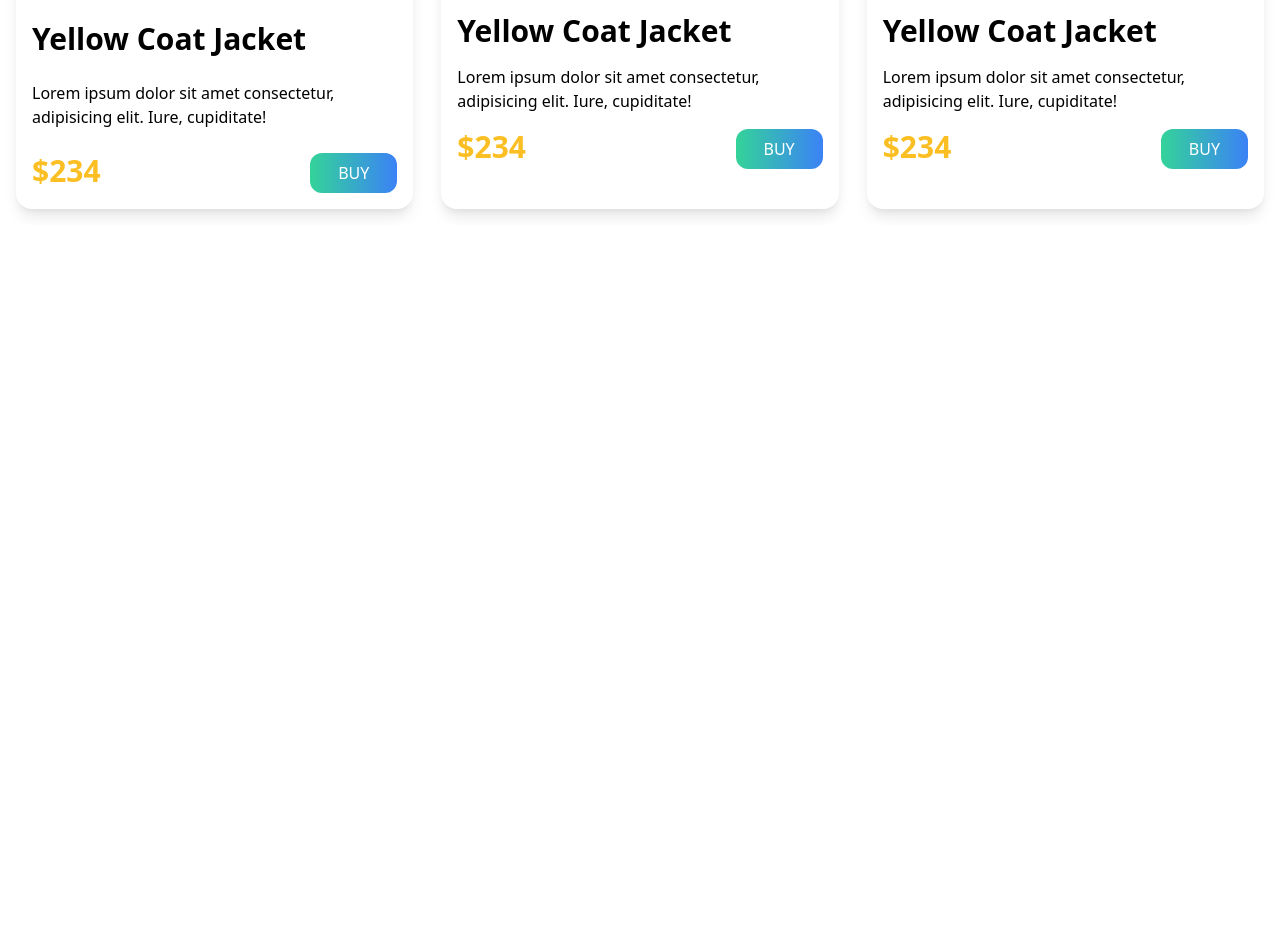
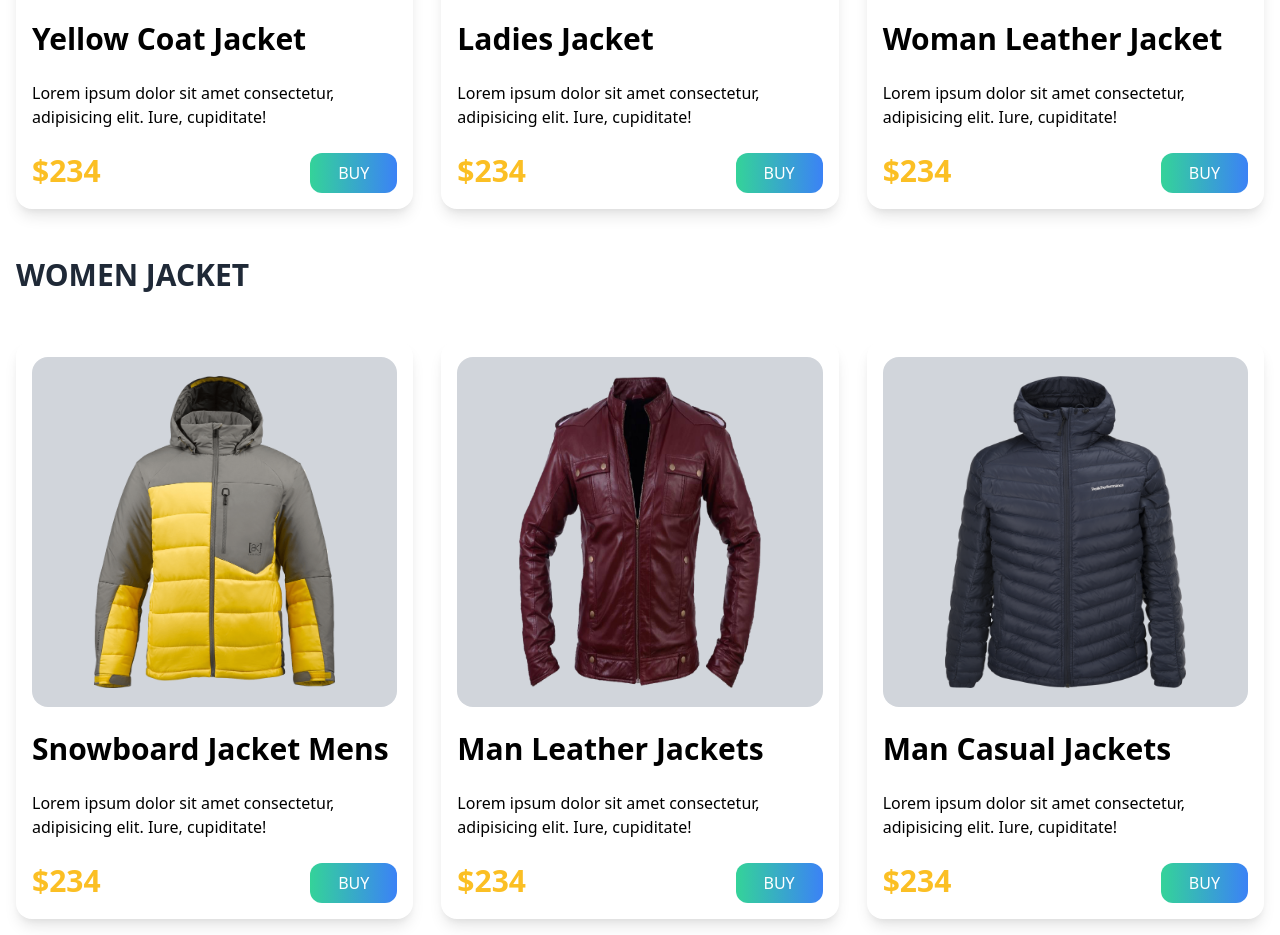
Before and after one commit to mahi1212/Penguin-Fashion, a plain HTML site: page index.html in a window 1280 px wide. Shown: the part 1220-2155 px from the top of the page. Before the commit the page ends 1445 px from the top, so only its background shows below. Drawn offline with nearby package versions, Linux system fonts and the light colour scheme.

Commit message:
mens section done

```diff
--- a/index.html
+++ b/index.html
@@ -54,20 +54,56 @@
                     <h2 class="text-3xl font-bold inline-block text-yellow-400">$234</h2>
                     <button class="text-white uppercase px-7 py-2 mb-12 bg-green-500 float-right rounded-xl font-medium bg-gradient-to-r from-green-400 to-blue-500 ">Buy</button>
                 </div>
-                <div class="shadow-lg rounded-2xl p-4 space-y-4">
+                <div class="shadow-lg rounded-2xl p-4 space-y-6">
                     <div class="bg-gray-300 rounded-2xl">
                         <img src="images/jacket-2.png" alt="">
                     </div>
-                    <h4 class="text-3xl font-bold">Yellow Coat Jacket</h4>
+                    <h4 class="text-3xl font-bold">Ladies Jacket </h4>
                     <p>Lorem ipsum dolor sit amet consectetur, adipisicing elit. Iure, cupiditate!</p>
                     <h2 class="text-3xl font-bold inline-block text-yellow-400">$234</h2>
                     <button class="text-white uppercase px-7 py-2 mb-12 bg-green-500 float-right rounded-xl font-medium bg-gradient-to-r from-green-400 to-blue-500 ">Buy</button>
                 </div>
-                <div class="shadow-lg rounded-2xl p-4 space-y-4">
+                <div class="shadow-lg rounded-2xl p-4 space-y-6">
                     <div class="bg-gray-300 rounded-2xl">
                         <img src="images/jacket-3.png" alt="">
                     </div>
-                    <h4 class="text-3xl font-bold">Yellow Coat Jacket</h4>
+                    <h4 class="text-3xl font-bold">Woman Leather Jacket </h4>
+                    <p>Lorem ipsum dolor sit amet consectetur, adipisicing elit. Iure, cupiditate!</p>
+                    <h2 class="text-3xl font-bold inline-block text-yellow-400">$234</h2>
+                    <button class="text-white uppercase px-7 py-2 mb-12 bg-green-500 float-right rounded-xl font-medium bg-gradient-to-r from-green-400 to-blue-500 ">Buy</button>
+                </div>
+            </div>
+        </section>
+        <!-- men jacket section-->
+        <section class="container px-4 mx-auto my-4">
+            <div>
+                <h2 class="text-3xl text-gray-800 uppercase font-bold my-12">Women Jacket</h2>
+            </div>
+        <!-- women jacket conatiner -->
+            <div class="grid md:grid-cols-3 gap-7">
+                <div class="shadow-lg rounded-2xl p-4 space-y-6">
+                    <div class="bg-gray-300 rounded-2xl">
+                        <img src="images/jacket-4.png" alt="">
+                    </div>
+                    <h4 class="text-3xl font-bold">Snowboard Jacket Mens</h4>
+                    <p>Lorem ipsum dolor sit amet consectetur, adipisicing elit. Iure, cupiditate!</p>
+                    <h2 class="text-3xl font-bold inline-block text-yellow-400">$234</h2>
+                    <button class="text-white uppercase px-7 py-2 mb-12 bg-green-500 float-right rounded-xl font-medium bg-gradient-to-r from-green-400 to-blue-500 ">Buy</button>
+                </div>
+                <div class="shadow-lg rounded-2xl p-4 space-y-6">
+                    <div class="bg-gray-300 rounded-2xl">
+                        <img src="images/jacket-5.png" alt="">
+                    </div>
+                    <h4 class="text-3xl font-bold">Man Leather Jackets</h4>
+                    <p>Lorem ipsum dolor sit amet consectetur, adipisicing elit. Iure, cupiditate!</p>
+                    <h2 class="text-3xl font-bold inline-block text-yellow-400">$234</h2>
+                    <button class="text-white uppercase px-7 py-2 mb-12 bg-green-500 float-right rounded-xl font-medium bg-gradient-to-r from-green-400 to-blue-500 ">Buy</button>
+                </div>
+                <div class="shadow-lg rounded-2xl p-4 space-y-6">
+                    <div class="bg-gray-300 rounded-2xl">
+                        <img src="images/jacket-6.png" alt="">
+                    </div>
+                    <h4 class="text-3xl font-bold">Man Casual Jackets</h4>
                     <p>Lorem ipsum dolor sit amet consectetur, adipisicing elit. Iure, cupiditate!</p>
                     <h2 class="text-3xl font-bold inline-block text-yellow-400">$234</h2>
                     <button class="text-white uppercase px-7 py-2 mb-12 bg-green-500 float-right rounded-xl font-medium bg-gradient-to-r from-green-400 to-blue-500 ">Buy</button>
```
